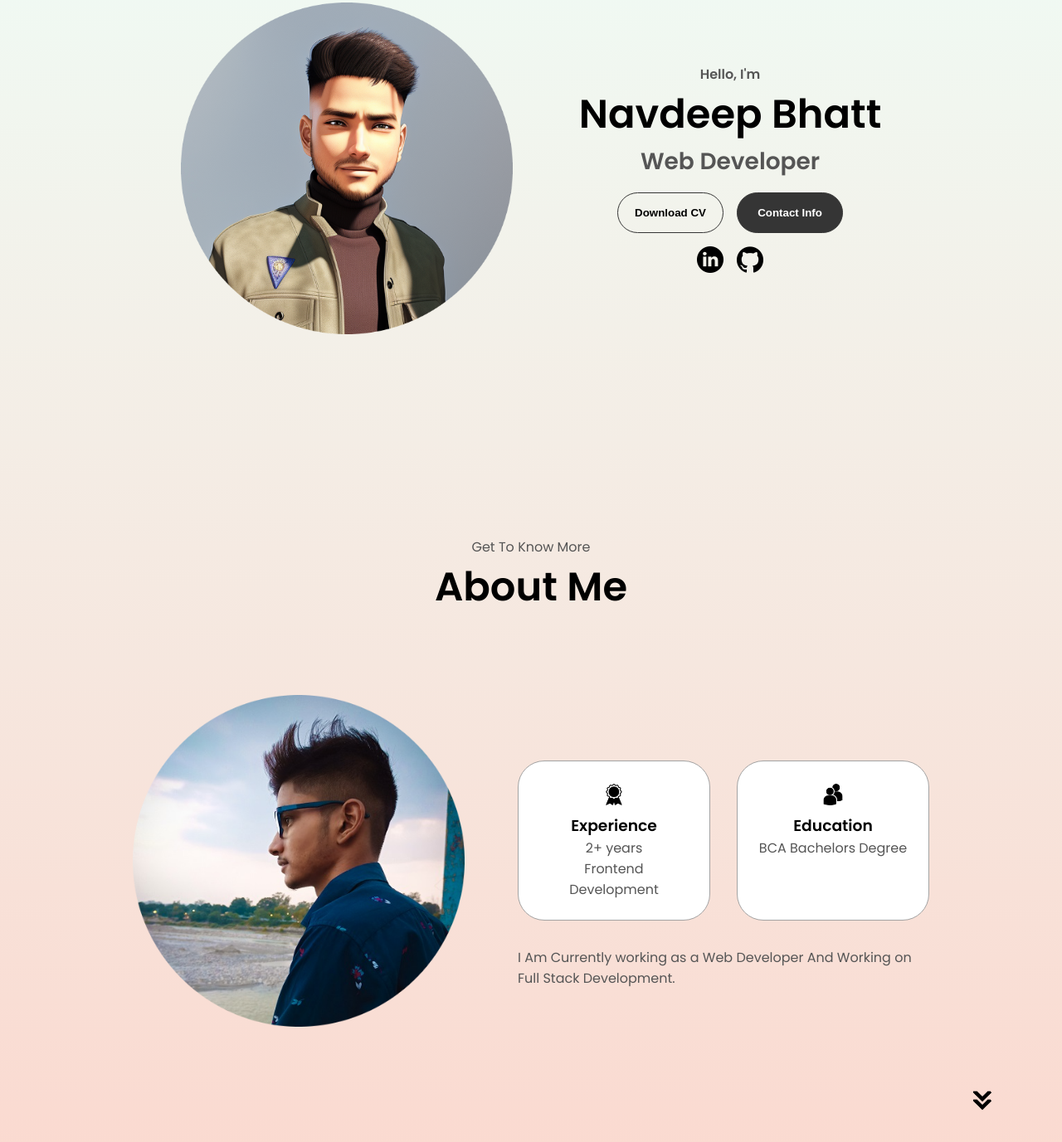
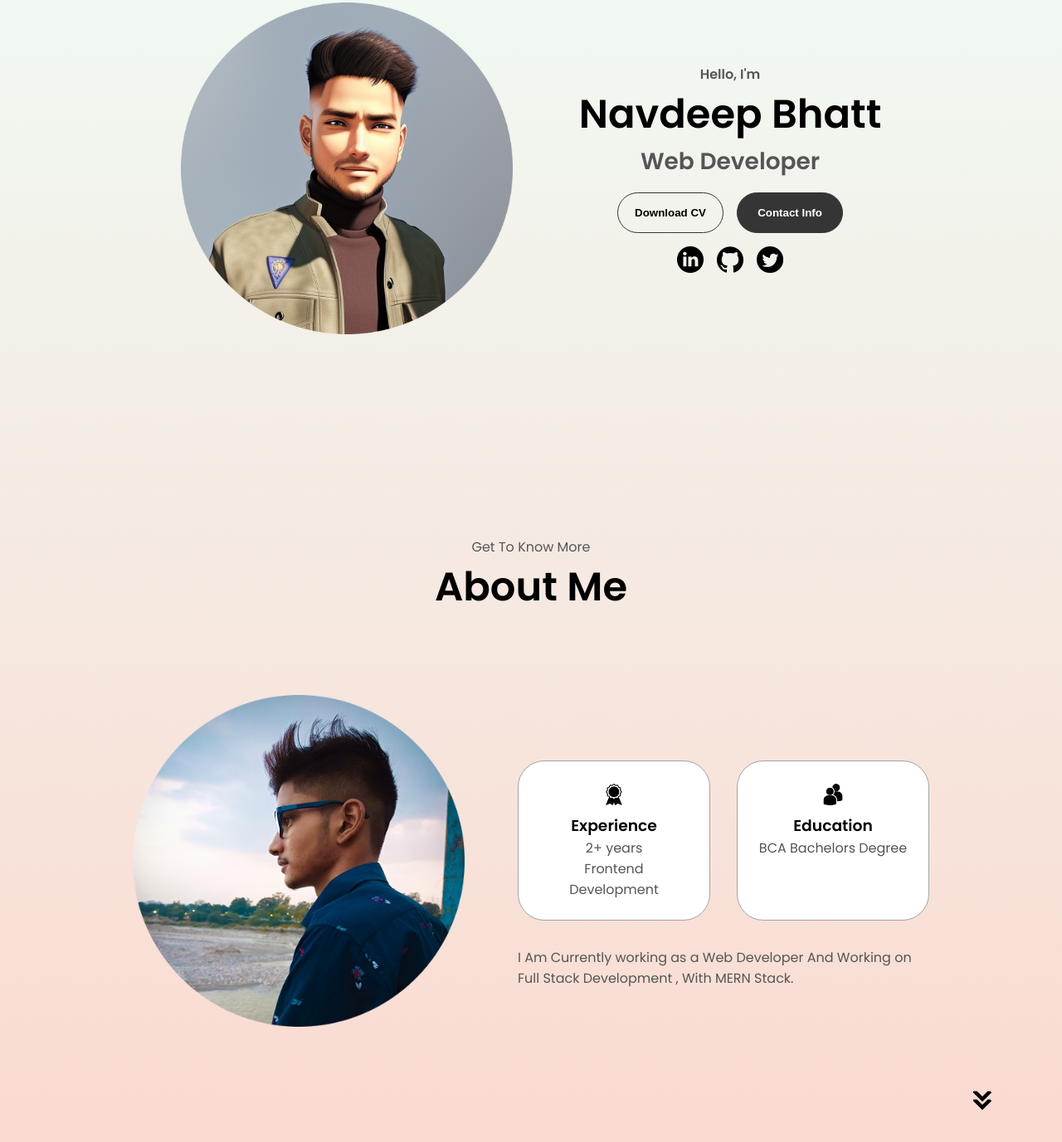
Before and after one commit to Navdeepbhatt08/Navdeep-Website, a plain HTML site: page index.html in a window 1280 px wide. Shown: the part 281-1658 px from the top of the page at 83% size. Drawn offline with Linux system fonts and the light colour scheme.

Commit message:
Update index.html

```diff
--- a/index.html
+++ b/index.html
@@ -68,6 +68,13 @@
             class="icon"
             onclick= "location.href='https://github.com/Navdeepbhatt08'"
           />
+
+          <img
+            src="./assets/twitter.png"
+            alt="My Twitter profile"
+            class="icon"
+            onclick= "location.href='https://twitter.com/NavdeepBhatt08'"
+          />
         </div>
       </div>
     </section>
@@ -106,7 +113,7 @@
           <div class="text-container">
             <p>
               I Am Currently working as a Web Developer And Working on Full Stack
-              Development.
+              Development , With MERN Stack.
             </p>
           </div>
         </div>
```
